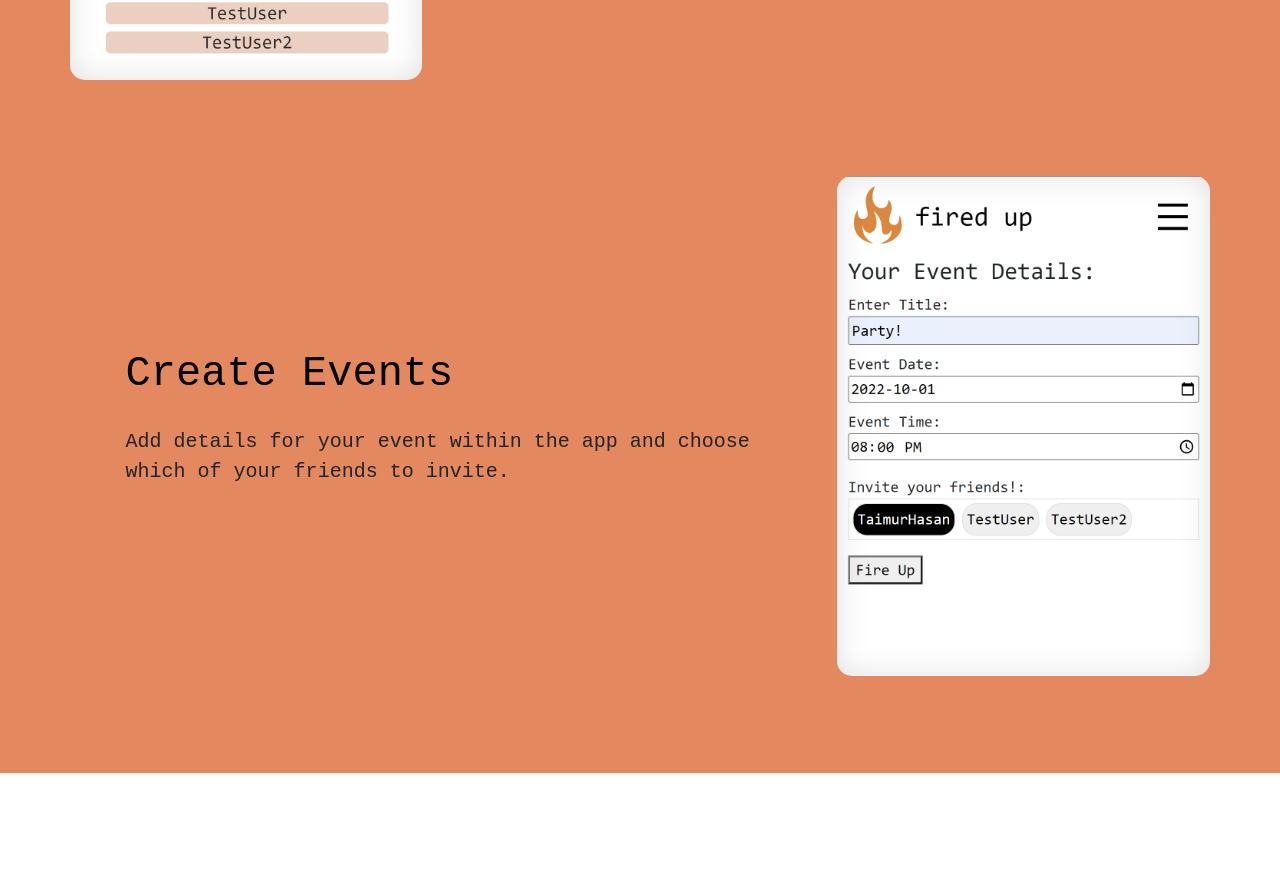
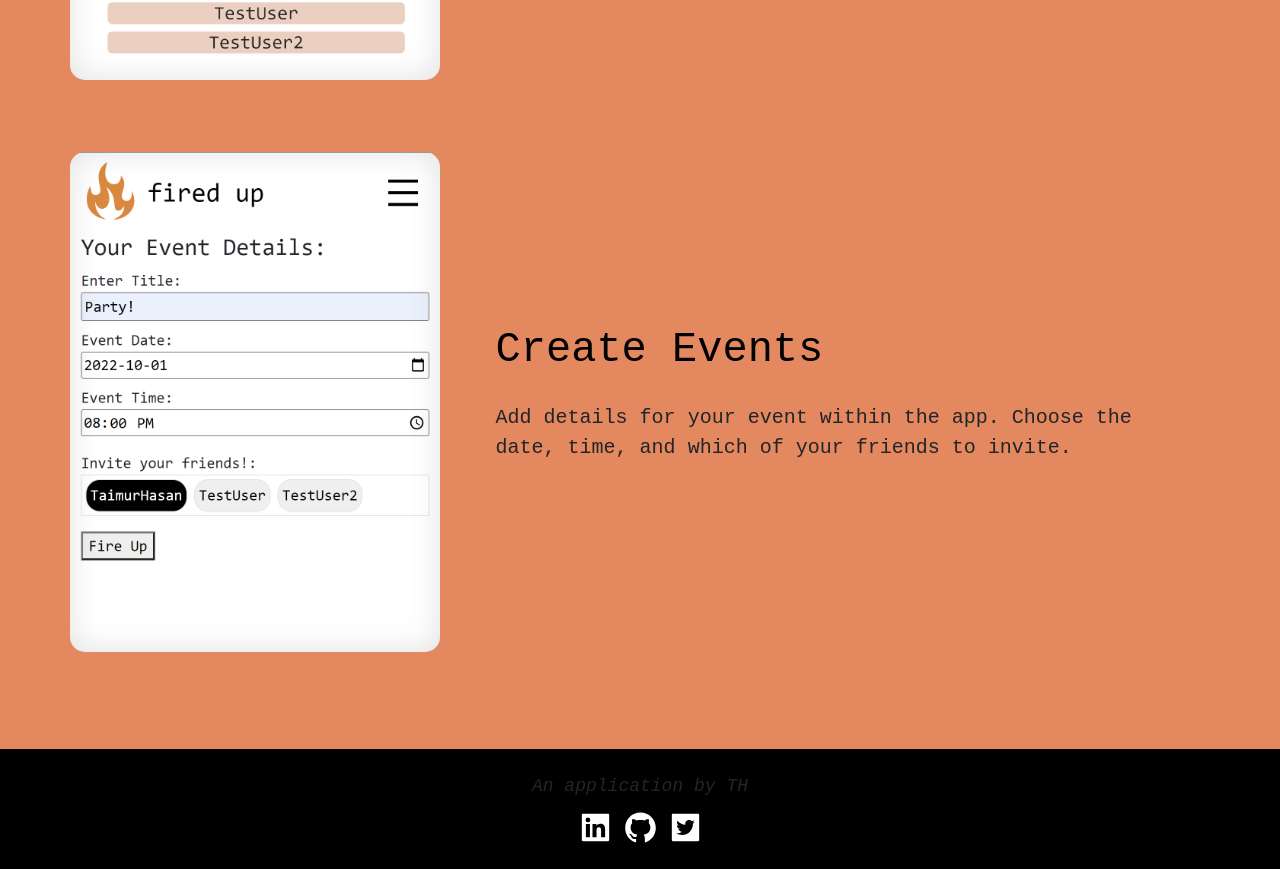
Before and after one commit to TaimurHasan/firedup, a React (Create React App) app in the folder client/: page / in a window 1280 px wide. Shown: the part 1517-2386 px from the top of the page. Before the commit the page ends 2290 px from the top, so only its background shows below. Built offline with nearby package versions, Linux system fonts and the light colour scheme.

Commit message:
adding footer and mobile responsiveness to landing page

```diff
--- a/client/src/App.js
+++ b/client/src/App.js
@@ -10,6 +10,7 @@ import Dashboard from './pages/Dashboard';
 import AddEvent from './pages/AddEvent';
 import EventDetails from './pages/EventDetails';
 import Home from './pages/Home';
+import Footer from './Components/Footer';
 
 const httpLink = createHttpLink({
   uri: '/graphql',
@@ -40,7 +41,13 @@ function App() {
             <Routes>
               <Route
                 path="/"
-                element= {<Home />}
+                element= {(
+                    <>
+                      <Home />
+                      <Footer />
+                    </>
+                  )
+                }
               />
               <Route
                 path="/login"
--- a/client/src/Components/BenefitsList/BenefitsList.module.css
+++ b/client/src/Components/BenefitsList/BenefitsList.module.css
@@ -17,7 +17,7 @@
 
 .image img {
     height: 500px;
-    width: fit-content;
+    width: 370px;
     border-radius: 15px;
     vertical-align: top;
 }
@@ -61,3 +61,34 @@
     border-radius: 15px;
     padding: 10px;
 }
+
+@media screen and (max-width: 575px) {
+    .benefitCard {
+        flex-direction: column;
+        align-items: center;
+    }
+
+    .benefitsDetails {
+        align-items: center;
+        width: 100%;
+        margin: 0;
+    }
+
+    .benefitsDetails h3 {
+        width: 100%;
+        text-align: center;
+        font-size: 36px;
+    }
+
+    .benefitsDetails p {
+        text-align: center;
+        font-size: 20px;
+        border-radius: 15px;
+        padding: 10px;
+    }
+
+    .image img {
+        height: 400px;
+        width: 330px;
+    }
+}
--- a/client/src/Components/BenefitsList/index.js
+++ b/client/src/Components/BenefitsList/index.js
@@ -11,7 +11,7 @@ const BenefitsList = () => {
             name: "View Events & Add Friends",
             image: addFriends,
             alt: "create event page of firedup",
-            description: "Invite and find your friends on your dashboard to see what they're up to.",
+            description: "See what's coming up for you. Invite and find your friends on your dashboard to see what they're up to.",
             float: "left"
         },
         {
@@ -19,16 +19,15 @@ const BenefitsList = () => {
             name: "Create Events",
             image: createEvent,
             alt: "create event page of firedup",
-            description: "Add details for your event within the app and choose which of your friends to invite.",
-            float: "right"
+            description: "Add details for your event within the app. Choose the date, time, and which of your friends to invite.",
+            float: "left"
         },
     ]
 
     return (
         <div className={`${classes.benefitsDiv}`}>
-            <div className="container d-flex flex-column flex-wrap py-4 px-0">
+            <div className="container py-4 px-0">
                 {benefits.map(benefit => (
-                    benefit.float === "left" ? (
                     <div key={benefit.key} className={`d-flex my-4 py-4 ${classes.benefitCard}`}>
                             <div className={classes.image}>
                                 <img src={benefit.image} alt={benefit.alt}/>
@@ -38,17 +37,6 @@ const BenefitsList = () => {
                                 <p>{benefit.description}</p>
                             </div>
                     </div>
-                        ) : (
-                            <div key={benefit.key} className={`d-flex my-4 py-4 ${classes.benefitCard}`}>
-                                <div className={classes.benefitsDetails}>
-                                    <h3>{benefit.name}</h3>
-                                    <p>{benefit.description}</p>
-                                </div>
-                                <div className={classes.image}>
-                                    <img src={benefit.image} alt={benefit.alt}/>
-                                </div>
-                            </div>
-                        )
                 ))}
 
             </div>
--- /dev/null
+++ b/client/src/Components/Footer/Footer.module.css
@@ -0,0 +1,34 @@
+.footer {
+    display: flex;
+    justify-content: center;
+    align-items: center;
+    flex-direction: column;
+    height: 120px;
+    background-color: black;
+    position: absolute;
+    width: 100%;
+}
+
+.footer p {
+    font-size: 18px;
+    font-style: italic;
+    margin-bottom: 10px;
+}
+
+.footerLinks {
+    display: flex;
+    justify-content: center;
+    align-items: center;
+}
+
+.Link {
+    height: 35px;
+    width: 35px;
+    color: white;
+    margin: 0 5px;
+}
+
+.Link:hover {
+    color: rgba(228,136,96, 1);
+    transition: all 0.3s ease-in-out;
+}
--- /dev/null
+++ b/client/src/Components/Footer/index.js
@@ -0,0 +1,24 @@
+import React from "react";
+import { AiFillLinkedin, AiFillGithub, AiFillTwitterSquare } from "react-icons/ai";
+import classes from './Footer.module.css';
+
+const Footer = () => {
+    return(
+        <div className={classes.footer}>
+            <p>An application by TH</p>
+            <div className = {classes.footerLinks}>
+                <a href="https://www.linkedin.com/in/taimur-h/" title="LinkedIn" target="_blank" rel="noreferrer">
+                    <AiFillLinkedin className = {classes.Link} />
+                </a>
+                <a href="https://github.com/TaimurHasan" title="GitHub" target="_blank" rel="noreferrer">
+                    <AiFillGithub className = {classes.Link}  />
+                </a>
+                <a href="https://twitter.com/taimur_coding" title="Twitter" target="_blank" rel="noreferrer">
+                    <AiFillTwitterSquare className = {classes.Link}  />
+                </a>
+            </div>
+        </div>
+    )
+};
+
+export default Footer;
--- a/client/src/css/Home.module.css
+++ b/client/src/css/Home.module.css
@@ -17,3 +17,9 @@ span {
 .homeIntro p {
     font-size: 20px;
 }
+
+@media screen and (max-width: 575px) {
+    .homeIntro {
+        padding: 6%;
+    }
+}
```
Lines whose indentation alone changed are shown as unchanged.
